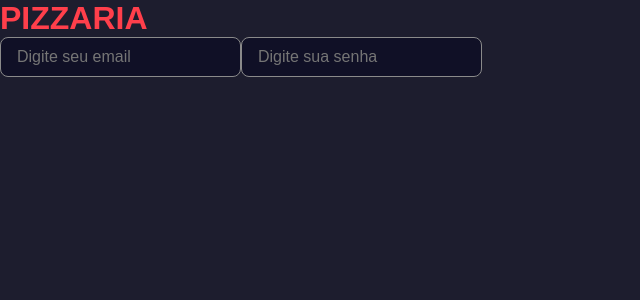
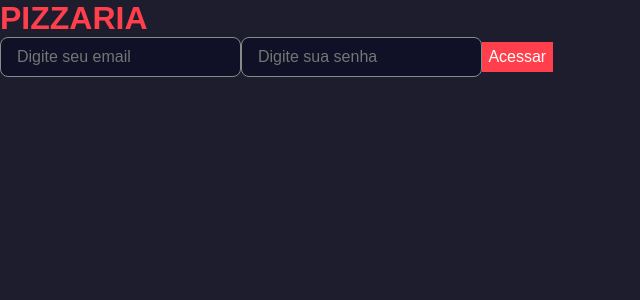
Before and after one commit to lucastak/pizzaria-frontend, a Next.js app: page / in a window 1280 px wide. Shown: the top 300 px of the page, without its empty margins (0-640 px from the left). Built offline with nearby package versions, Linux system fonts and the light colour scheme.

Commit message:
feat: adiciona botao

```diff
--- a/package.json
+++ b/package.json
@@ -12,6 +12,7 @@
     "next": "12.3.1",
     "react": "18.2.0",
     "react-dom": "18.2.0",
+    "react-icons": "^4.6.0",
     "sass": "^1.55.0"
   },
   "devDependencies": {
--- /dev/null
+++ b/src/components/ui/Button/index.tsx
@@ -0,0 +1,20 @@
+import { ReactNode, ButtonHTMLAttributes } from "react";
+import styles from "./styles.module.scss";
+import { FaSpinner } from "react-icons/fa";
+
+interface ButtonProps extends ButtonHTMLAttributes<HTMLButtonElement> {
+  loading?: boolean;
+  children: ReactNode;
+}
+
+export function Button({ loading, children, ...rest }: ButtonProps) {
+  return (
+    <button className={styles["button_container"]} disabled={loading} {...rest}>
+      {loading ? (
+        <FaSpinner color="#fff" size={16} />
+      ) : (
+        <a className={styles["button_text"]}>{children}</a>
+      )}
+    </button>
+  );
+}
--- /dev/null
+++ b/src/components/ui/Button/styles.module.scss
@@ -0,0 +1,32 @@
+.button_container {
+  max-width: 600px;
+  background-color: var(--red-900);
+  border: 0;
+  padding: 0.4rem;
+  color: var(--white);
+  transition: filter 0.2s;
+
+  &[disabled] {
+    cursor: not-allowed;
+    svg {
+      animation: spinnerAnimate 2s infinite;
+    }
+  }
+
+  &:hover {
+    filter: brightness(1.08);
+  }
+}
+
+.button_text {
+  color: var(--white);
+}
+
+@keyframes spinnerAnimate {
+  from {
+    transform: rotate(0deg);
+  }
+  to {
+    transform: rotate(360deg);
+  }
+}
--- a/src/pages/index.tsx
+++ b/src/pages/index.tsx
@@ -2,6 +2,7 @@ import type { NextPage } from "next";
 import styles from "../../styles/home.module.scss";
 import Head from "next/head";
 import { Input } from "../components/ui/Input";
+import { Button } from "../components/ui/Button";
 
 const Home: NextPage = () => {
   return (
@@ -15,6 +16,9 @@ const Home: NextPage = () => {
         <div className={styles["container__login"]}>
           <Input placeholder="Digite seu email" type="text" />
           <Input placeholder="Digite sua senha" type="password" />
+          <Button type="submit" loading={false}>
+            Acessar
+          </Button>
         </div>
       </div>
     </>
```
Also changed, not shown: 1 other file (tests, documents, lock files or other folders).
